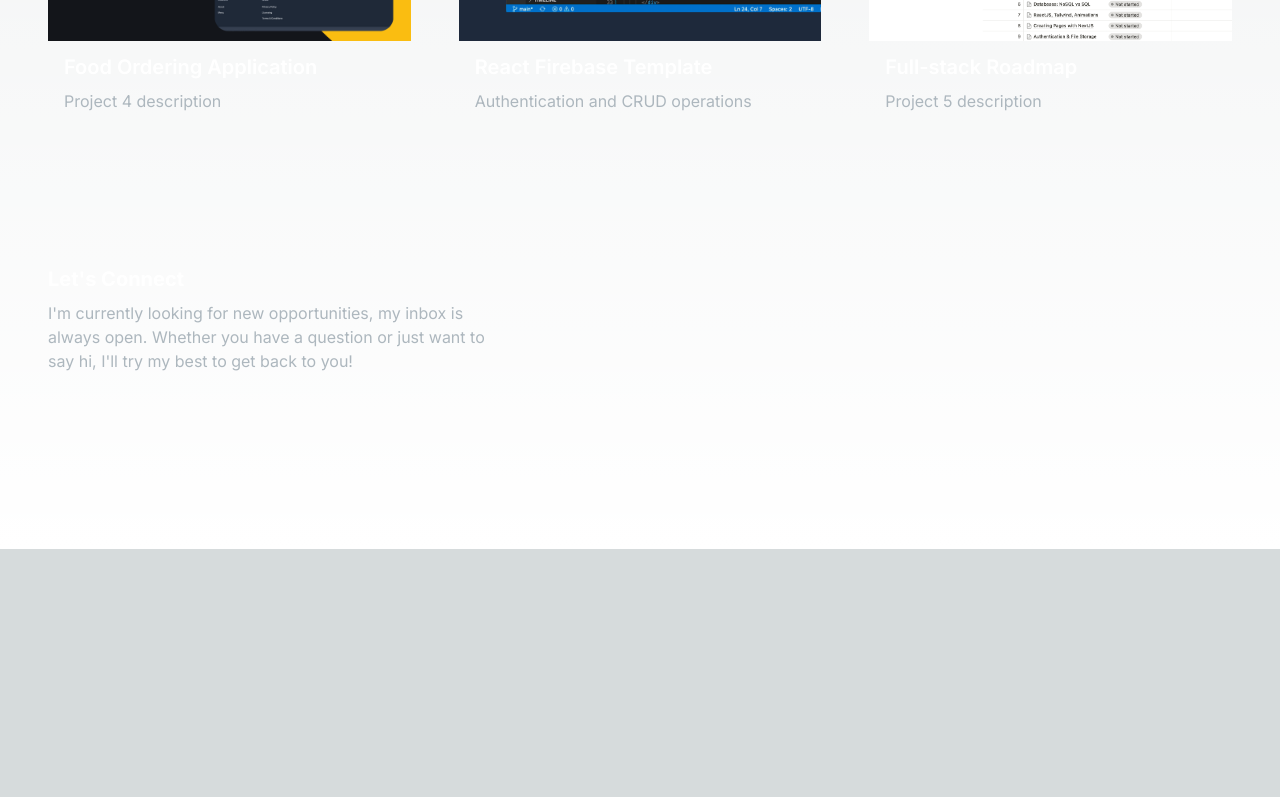
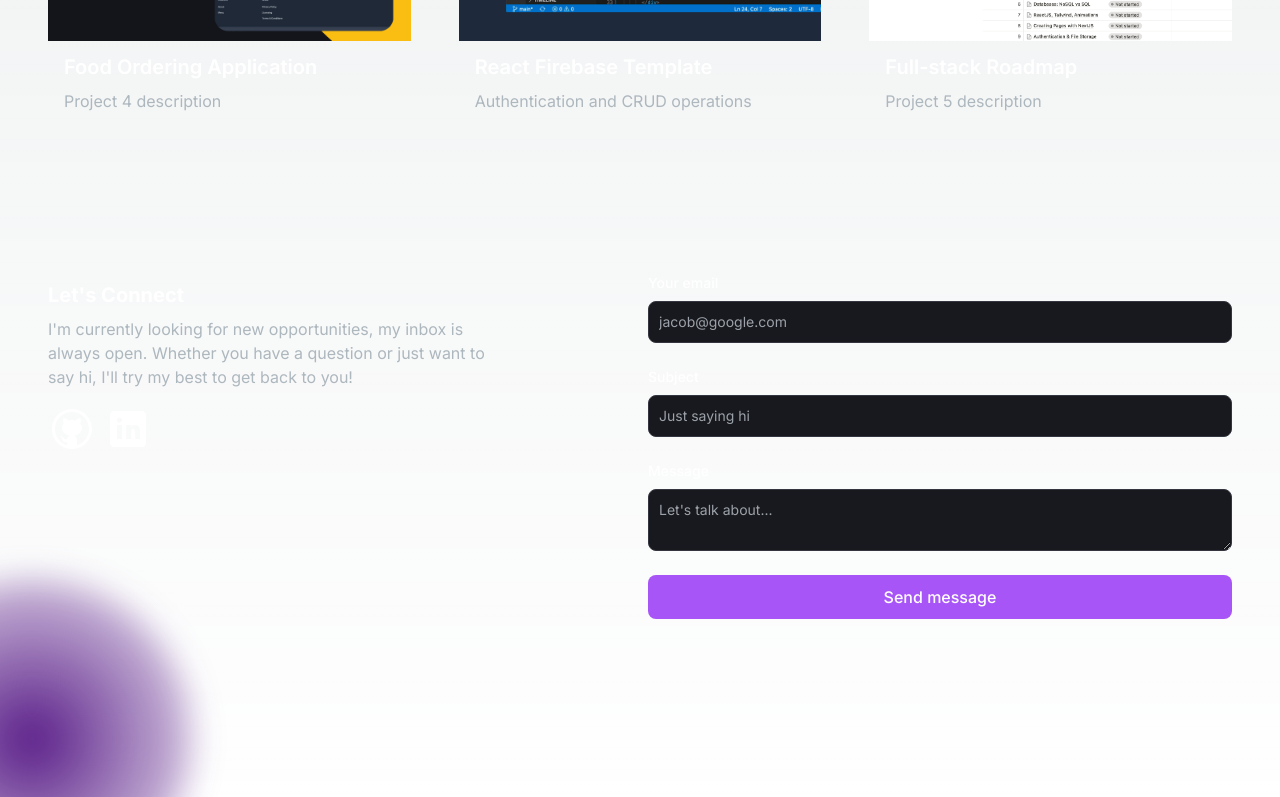
Before and after one commit to Desko95/portfolio-website, a Next.js app: page / in a window 1280 px wide. Shown: the part 2000-2797 px from the top of the page. Before the commit the page ends 2549 px from the top, so only its background shows below. Built offline with nearby package versions, Linux system fonts and the light colour scheme.

Commit message:
FIXATO CON ZIO FABIO

```diff
--- a/app/components/EmailSection.jsx
+++ b/app/components/EmailSection.jsx
@@ -2,19 +2,83 @@ import React from "react";
 import GithubIcon from "../../public/github-icon.svg";
 import LinkedinIcon from "../../public/linkedin-icon.svg";
 import Link from "next/link";
+import Image from "next/image";
+
 
 const EmailSection = () => {
   return (
-    <section className="grid md:grid-cols-2 my-12 md:my-12 py-24 gap-y-4">
-      <div>
+    <section className="grid md:grid-cols-2 my-12 md:my-16 py-24 gap-4 relative">
+      <div className="absolute w-80 h-80 z-0 bg-[radial-gradient(ellipse_at_center,_var(--tw-gradient-stops))] from-purple-900 to-transparent rounded-full blur-lg top-full -left-4 transform -translate-x-1/2 -translate-y-1/2"></div>
+      <div className="z-10">
         <h5 className="text-xl font-bold text-white my-2">Let's Connect</h5>
         <p className="text-[#ADB7BE] mb-4 max-w-md">
-          {" "}
           I'm currently looking for new opportunities, my inbox is always open.
           Whether you have a question or just want to say hi, I'll try my best
           to get back to you!
         </p>
-        <div className="social flex flex-row gap-2"></div>
+        <div className="socials flex flex-row gap-2">
+          <Link href="github.com">
+            <Image src={GithubIcon} />
+          </Link>
+          <Link href="linkedin.com">
+            <Image src={LinkedinIcon} />
+          </Link>
+        </div>
+      </div>
+      <div>
+        <form>
+          <div class="mb-6">
+            <label
+              for="email"
+              class="block mb-2 text-sm font-medium text-white"
+            >
+              Your email
+            </label>
+            <input
+              type="email"
+              id="email"
+              class="bg-gray-[#18191E] border border-[#33353F] bg-[#18191E] placeholder-[#9CA2A9] text-gray-100 text-sm rounded-lg  block w-full p-2.5"
+              placeholder="jacob@google.com"
+              required
+            />
+          </div>
+          <div class="mb-6">
+            <label
+              for="subject"
+              class="block mb-2 text-sm font-medium text-white"
+            >
+              Subject
+            </label>
+            <input
+              type="text"
+              id="subject"
+              class="bg-gray-[#18191E] border border-[#33353F] bg-[#18191E] placeholder-[#9CA2A9] text-gray-100 text-sm rounded-lg  block w-full p-2.5"
+              placeholder="Just saying hi"
+            />
+          </div>
+          <div class="mb-6">
+            <label
+              for="subject"
+              class="block mb-2 text-sm font-medium text-white"
+            >
+              Message
+            </label>
+            <textarea
+              id="message"
+              class="bg-gray-[#18191E] border border-[#33353F] bg-[#18191E] placeholder-[#9CA2A9] text-gray-100 text-sm rounded-lg  block w-full p-2.5"
+              placeholder="Let's talk about..."
+            />
+          </div>
+          <div class="mb-6">
+            <button
+              type="submit"
+              class="bg-purple-500 hover:bg-purple-600 text-white font-medium py-2.5 px-5 rounded-lg w-full"
+            >
+              {" "}
+              Send message{" "}
+            </button>
+          </div>
+        </form>
       </div>
     </section>
   );
```
